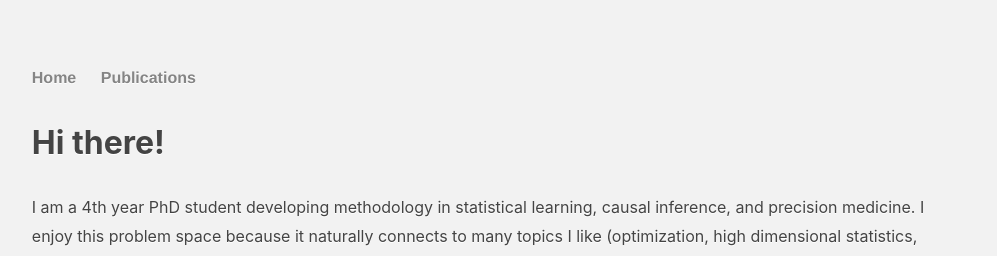
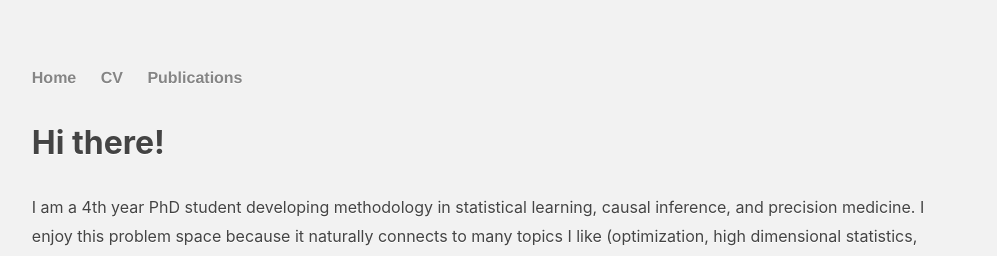
Before and after one commit to jay-jojo-cheng/jay-jojo-cheng.github.io, a Jekyll site: the page built from index.md, in a window 1280 px wide. Shown: the top 256 px of the page, without its empty margins (141-1138 px from the left). Built offline with Jekyll 4.4.1, drawn with Linux system fonts in a browser that asks for light colours.

```diff
--- a/_layouts/default.html
+++ b/_layouts/default.html
@@ -9,7 +9,7 @@
 		<nav>
     		<ul>
         		<li><a href="/">Home</a></li>
-        		<!-- <li><a href="/cv">CV</a></li> -->
+        		<li><a href="/cv">CV</a></li>
 			<li><a href="/publications">Publications</a></li>
 			<!-- <li><a href="/projects">Projects</a></li> -->
     		</ul>
```
